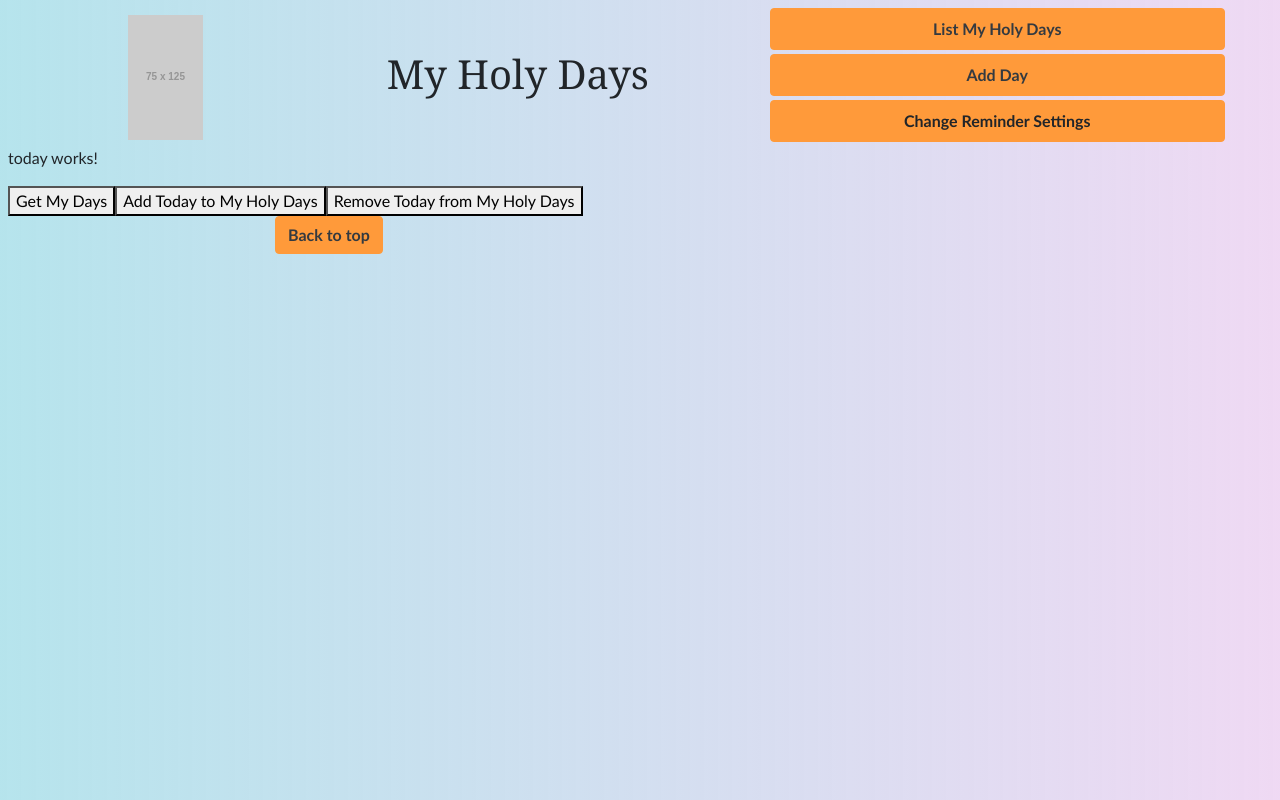
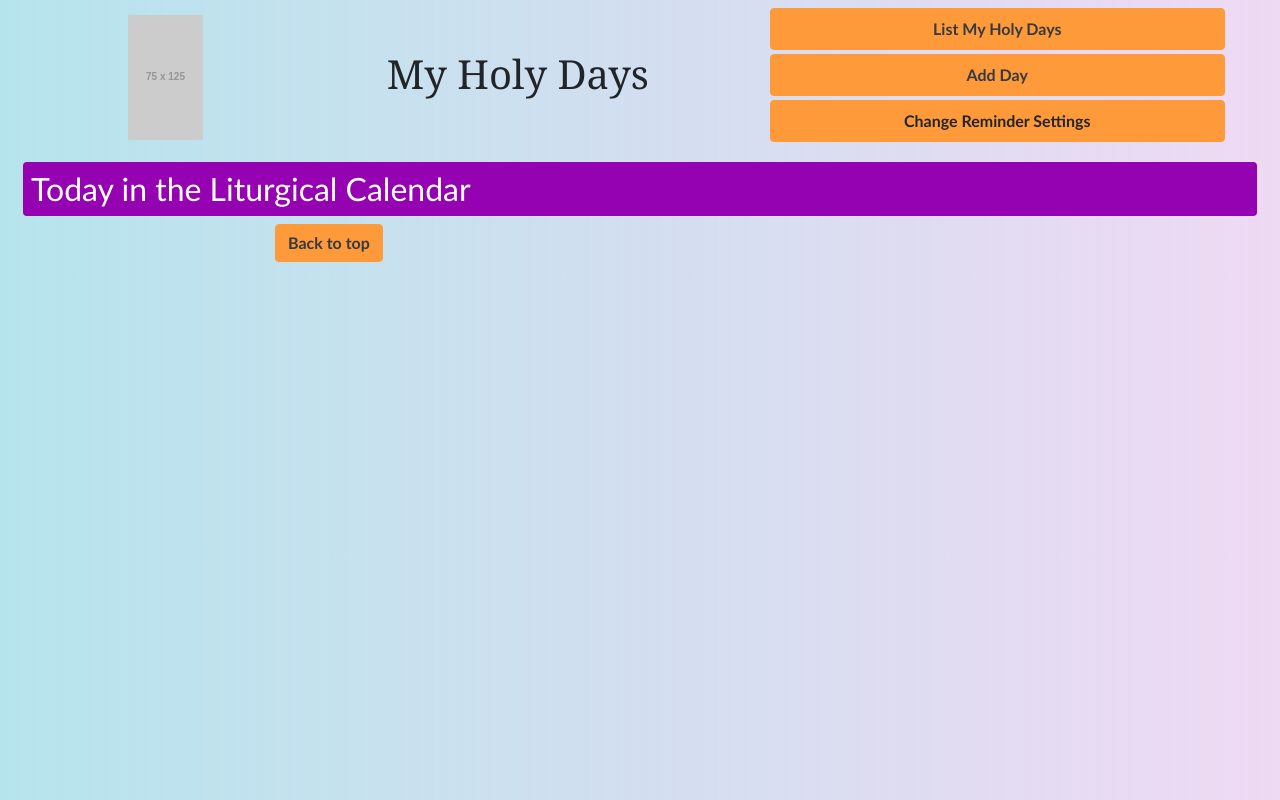
Before and after one commit to kenwrites/holy-minders, an Angular app: page / in a window 1280 px wide. Built offline with nearby package versions, Linux system fonts and the light colour scheme; no server answers; a web font is replaced by a local one.

Commit message:
Making Day Detail component a child of Today component, and giving Day Detail access to 'today'

```diff
--- a/src/app/day-detail/day-detail.component.html
+++ b/src/app/day-detail/day-detail.component.html
@@ -1,7 +1,15 @@
+<section>
+  <!-- <h3>tests</h3>
+  <ul>
+    <li>year: {{year}}</li>
+    <li>month: {{month}}</li>
+    <li>day: {{day_of_month}}</li>
+  </ul>
+</section> -->
 <article class='feast py-3 container' aria-labelledby="feast-1-hdr">
   <div class='row'>
     <div class='col-2 col-left bg-complement-lightest rounded text-right pt-1'>
-      <div>May 3rd</div>
+      <div>{{month}} {{day_of_month}}</div>
     </div><!-- /col-left -->
     <div class='col-10 col-right'>
       <h2 id='feast-1-hdr' class=''>Feast of the Lesser Unencumbered Saints of Greater Swaziland</h2>
--- a/src/app/day-detail/day-detail.component.ts
+++ b/src/app/day-detail/day-detail.component.ts
@@ -1,4 +1,5 @@
-import { Component, OnInit } from '@angular/core';
+import { Component, OnInit, Input } from '@angular/core';
+import { Day } from '../definitions/day';
 
 @Component({
   selector: 'app-day-detail',
@@ -7,9 +8,32 @@ import { Component, OnInit } from '@angular/core';
 })
 export class DayDetailComponent implements OnInit {
 
-  constructor() { }
+  @Input()  day: Day;
+  date_string: string;
+  date_split: number[];
+  year: number;
+  month_numeral: number;
+  day_of_month: number;
+  date: Date;
+  month: string;
+
+  constructor() {
+
+  }
 
   ngOnInit() {
+
+    // extract human-readable day, month, and year from day.date
+
+    this.date_split = this.day.date
+      .split('-')
+      .map(string => parseInt(string));
+    this.year = this.date_split[0];
+    this.month_numeral = this.date_split[1];
+    this.day_of_month = this.date_split[2];
+    this.date = new Date(this.year, this.month_numeral-1, this.day_of_month);
+    this.month = this.date.toDateString().split(' ')[1];
+
   }
 
 }
--- a/src/app/services/holy-day-search.service.ts
+++ b/src/app/services/holy-day-search.service.ts
@@ -15,7 +15,7 @@ export class HolyDaySearchService {
   constructor(private http: HttpClient) {
   }
 
-  // Get days from API.  This method will be used by others to get days.
+  // Get days from API.  This method will be used by others for API access.
 
   getFromApi(args: {
     today?: boolean;
@@ -28,7 +28,7 @@ export class HolyDaySearchService {
     return this.http.get<Day & Day[]>(url);
   }
 
-  // Get today, tomorrow, a full month, or a specific day from the API.
+  // Get today, tomorrow, a full month, or a specific day.
 
   getToday(): Observable<Day> {
     return this.getFromApi({ today: true });
--- a/src/app/today/today.component.html
+++ b/src/app/today/today.component.html
@@ -1,4 +1,14 @@
-<p>today works!</p>
+<section>
+    <div class='col'>
+        <h2 class='bg-secondary text-white p-2 rounded mt-3'>Today in the Liturgical Calendar</h2>
+    </div>
+    <app-day-detail *ngIf='today' [day]='today'></app-day-detail>
+</section>
+
+
+
+
+<!-- Components for testing services
 <p *ngIf='today'>Here is today:  {{today.date}}</p>
 <p *ngIf='tomorrow'>Here is tomorrow:  {{tomorrow.date}}</p>
 <p *ngIf='month'>Here is the first of the month: {{month[0].date}}</p>
@@ -16,4 +26,4 @@
 </section>
 <button (click)='getMyDays()'>Get My Days</button>
 <button (click)='addDay(today)'>Add Today to My Holy Days</button>
-<button (click)='removeDay(today)'>Remove Today from My Holy Days</button>
+<button (click)='removeDay(today)'>Remove Today from My Holy Days</button> -->
--- a/src/app/today/today.component.ts
+++ b/src/app/today/today.component.ts
@@ -1,4 +1,4 @@
-import { Component, OnInit } from '@angular/core';
+import { Component, OnInit, Output } from '@angular/core';
 import { HolyDaySearchService } from '../services/holy-day-search.service';
 import { Day } from '../definitions/day';
 import { catchError } from 'rxjs/operators';
```
